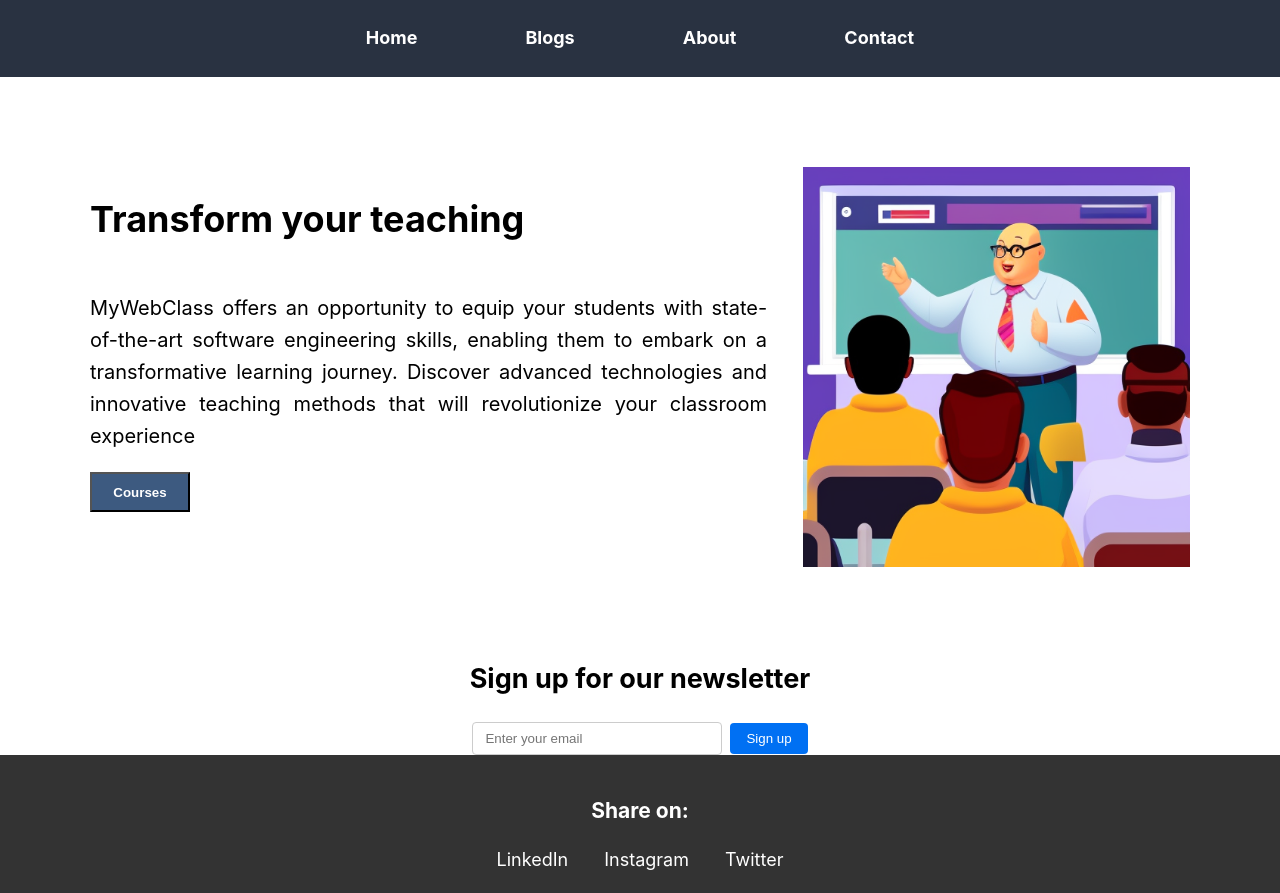
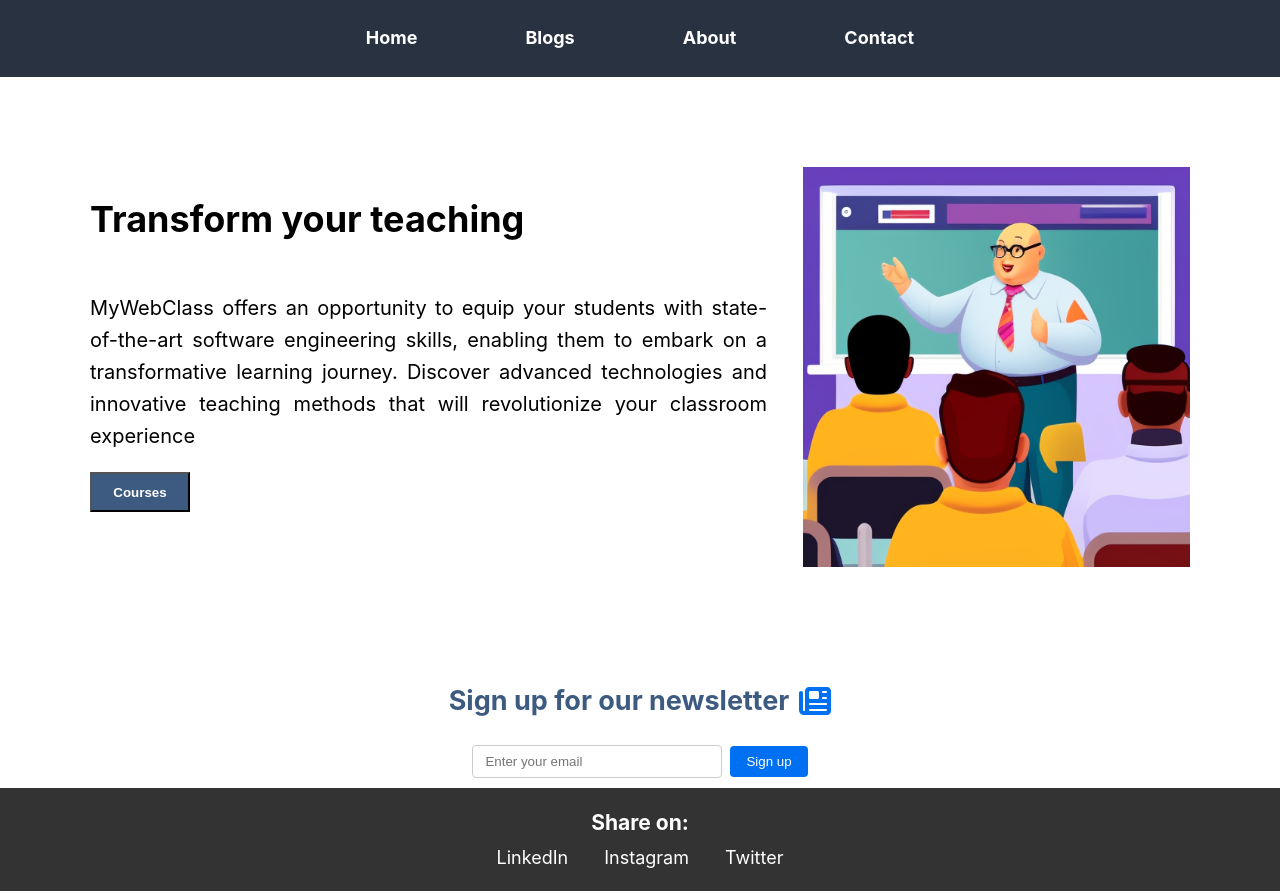
Before and after one commit to NJIT-WIS/project-2-team-dry, a Next.js app: page / in a window 1280 px wide. Built offline with nearby package versions, Linux system fonts and the light colour scheme.

Commit message:
Added Favicon

```diff
--- a/package.json
+++ b/package.json
@@ -7,6 +7,11 @@
     "test": "npx playwright test"
   },
   "dependencies": {
+    "@fortawesome/fontawesome-svg-core": "^6.4.0",
+    "@fortawesome/free-brands-svg-icons": "^6.4.0",
+    "@fortawesome/free-regular-svg-icons": "^6.4.0",
+    "@fortawesome/free-solid-svg-icons": "^6.4.0",
+    "@fortawesome/react-fontawesome": "^0.2.0",
     "csv-parser": "^3.0.0",
     "date-fns": "^2.29.3",
     "dotenv": "^16.0.3",
--- a/pages/index.js
+++ b/pages/index.js
@@ -5,6 +5,12 @@ import { getSortedPostsData } from '../lib/posts'
 import Link from 'next/link'
 import Date from '../components/date'
 import React, {useState} from 'react'
+import { FontAwesomeIcon } from '@fortawesome/react-fontawesome'
+import { faNewspaper } from '@fortawesome/free-solid-svg-icons';
+import { library } from '@fortawesome/fontawesome-svg-core';
+
+
+library.add(faNewspaper);
 
 export default function Home({ allPostsData }) {
   const [email, setEmail] = useState('')
@@ -69,8 +75,7 @@ export default function Home({ allPostsData }) {
         </div>
       </div>
       <section style={{textAlign: 'center'}}>
-
-        <h2>Sign up for our newsletter</h2>
+        <a className='fa-icon-wrapper'> <h2>Sign up for our newsletter</h2> <FontAwesomeIcon icon={faNewspaper} size="xs"/></a>
         <input
           type="email"
           placeholder="Enter your email"
--- a/styles/global.css
+++ b/styles/global.css
@@ -57,3 +57,28 @@ footer ul li a {
 footer ul li a:hover {
   text-decoration: underline;
 }
+
+footer h3 {
+  margin: 0 0 5px 0;
+}
+
+.fa-icon-wrapper {
+  display: flex;
+  align-items: center;
+  justify-content: center;
+  pointer-events: none;
+}
+
+.fa-icon-wrapper h2 {
+  color: #3d5a80;
+}
+
+.fa-icon-wrapper svg{
+  margin-left: 10px;
+  height: 32px;
+  width: 32px;
+}
+
+input[type="email"] {
+  margin-bottom: 10px;
+}
```
